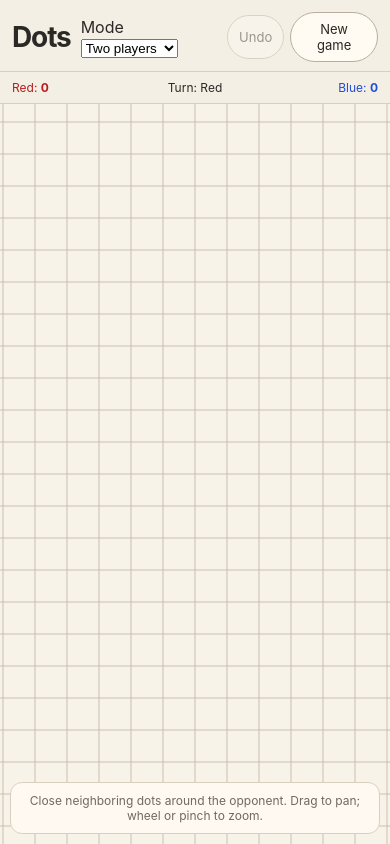
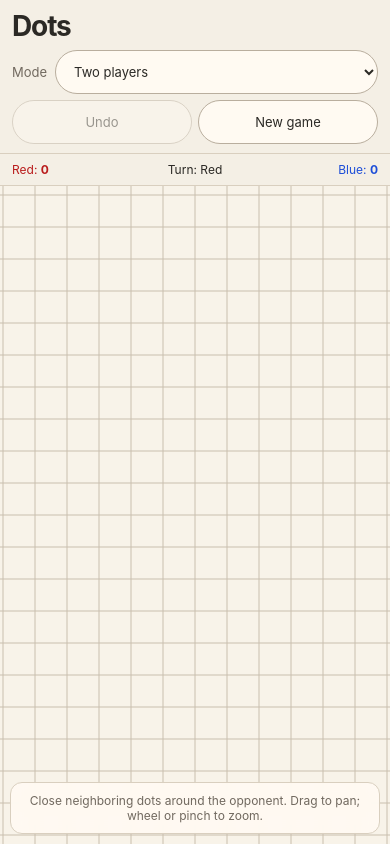
Before and after one commit to StanleyLl0yd/dots, a website built with Vite: page index.html in a window 390 px wide. Built offline with nearby package versions, Linux system fonts and the light colour scheme.

Commit message:
style: polish computer mode controls

```diff
--- a/src/styles.css
+++ b/src/styles.css
@@ -12,8 +12,8 @@
 * { box-sizing: border-box; }
 html, body, #app { width: 100%; min-width: 320px; height: 100%; margin: 0; }
 body { overflow: hidden; overscroll-behavior: none; }
-button { font: inherit; }
-button, canvas { -webkit-tap-highlight-color: transparent; }
+button, select { font: inherit; }
+button, select, canvas { -webkit-tap-highlight-color: transparent; }
 
 .sr-only {
   position: absolute;
@@ -61,7 +61,30 @@ button, canvas { -webkit-tap-highlight-color: transparent; }
 .topbar h1 { margin: 0; font-size: clamp(28px, 4vw, 44px); line-height: 1; letter-spacing: -.04em; }
 .topbar p { margin: 7px 0 0; color: #71695f; font-size: 14px; }
 
-.game-actions { display: flex; gap: 8px; align-items: center; }
+.game-actions {
+  display: flex;
+  gap: 8px;
+  align-items: center;
+}
+
+.mode-control {
+  display: flex;
+  align-items: center;
+  gap: 8px;
+  color: #71695f;
+  font-size: 13px;
+}
+
+.mode-control select {
+  min-height: 44px;
+  border: 1px solid #b9ae9e;
+  border-radius: 999px;
+  padding: 8px 34px 8px 14px;
+  background: #fffaf2;
+  color: #2b2925;
+  cursor: pointer;
+}
+
 .game-actions button,
 .update-prompt button {
   min-height: 44px;
@@ -72,9 +95,13 @@ button, canvas { -webkit-tap-highlight-color: transparent; }
   color: #2b2925;
   cursor: pointer;
 }
+
 .game-actions button:disabled,
+.mode-control select:disabled,
 .update-prompt button:disabled { opacity: .45; cursor: default; }
+
 button:focus-visible,
+select:focus-visible,
 .skip-link:focus-visible {
   outline: 3px solid #2563eb;
   outline-offset: 2px;
@@ -169,6 +196,7 @@ button:focus-visible,
 
 @media (max-width: 640px) {
   .topbar {
+    flex-wrap: wrap;
     padding: max(12px, env(safe-area-inset-top)) max(12px, env(safe-area-inset-right)) 9px max(12px, env(safe-area-inset-left));
     gap: 10px;
   }
@@ -179,8 +207,19 @@ button:focus-visible,
     gap: 8px;
     font-size: 12px;
   }
-  .game-actions { gap: 6px; }
-  .game-actions button { min-height: 44px; padding: 8px 11px; font-size: 13px; }
+  .game-actions {
+    width: 100%;
+    display: grid;
+    grid-template-columns: 1fr 1fr;
+    gap: 6px;
+  }
+  .mode-control {
+    grid-column: 1 / -1;
+    width: 100%;
+  }
+  .mode-control span { min-width: max-content; }
+  .mode-control select { width: 100%; min-width: 0; }
+  .game-actions button { width: 100%; min-height: 44px; padding: 8px 11px; font-size: 13px; }
   .system-stack {
     top: 10px;
     left: max(10px, env(safe-area-inset-left));
@@ -206,6 +245,7 @@ button:focus-visible,
 
 @media (forced-colors: active) {
   button:focus-visible,
+  select:focus-visible,
   .skip-link:focus-visible,
   .board:focus-visible { outline-color: Highlight; }
   .status-toast,
@@ -221,8 +261,9 @@ button:focus-visible,
   }
   .shell { background: #1d1b18; }
   .topbar, .scorebar { border-color: #3b3731; }
-  .topbar p, .notice { color: #b5aca0; }
+  .topbar p, .notice, .mode-control { color: #b5aca0; }
   .game-actions button,
+  .mode-control select,
   .update-prompt button,
   .notice,
   .status-toast,
```
